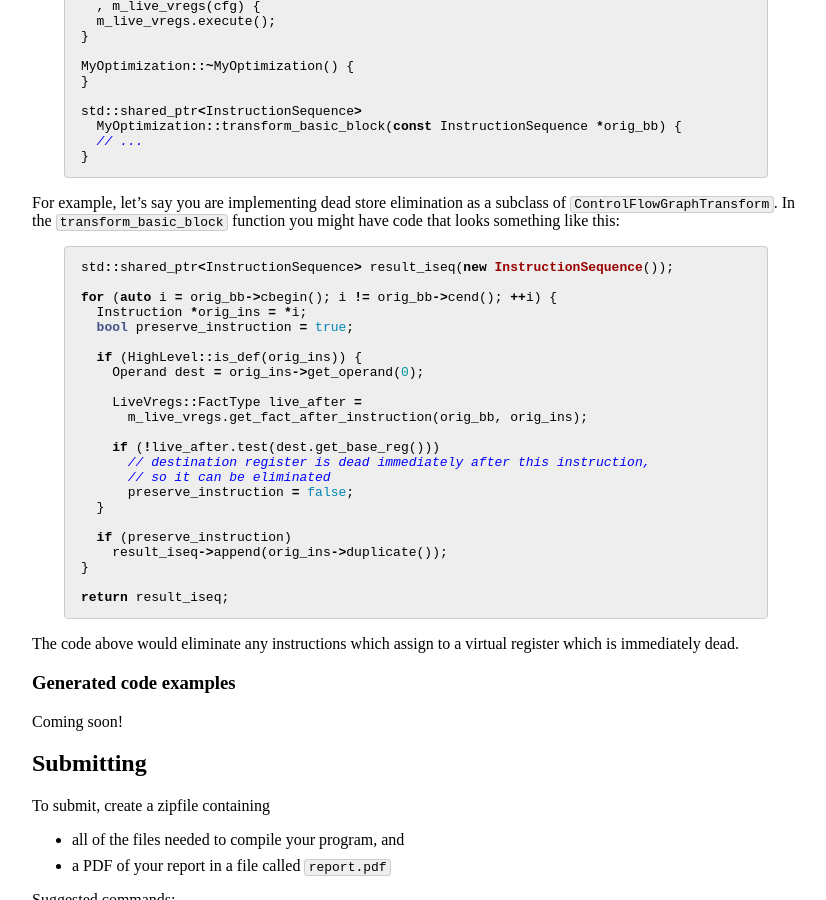
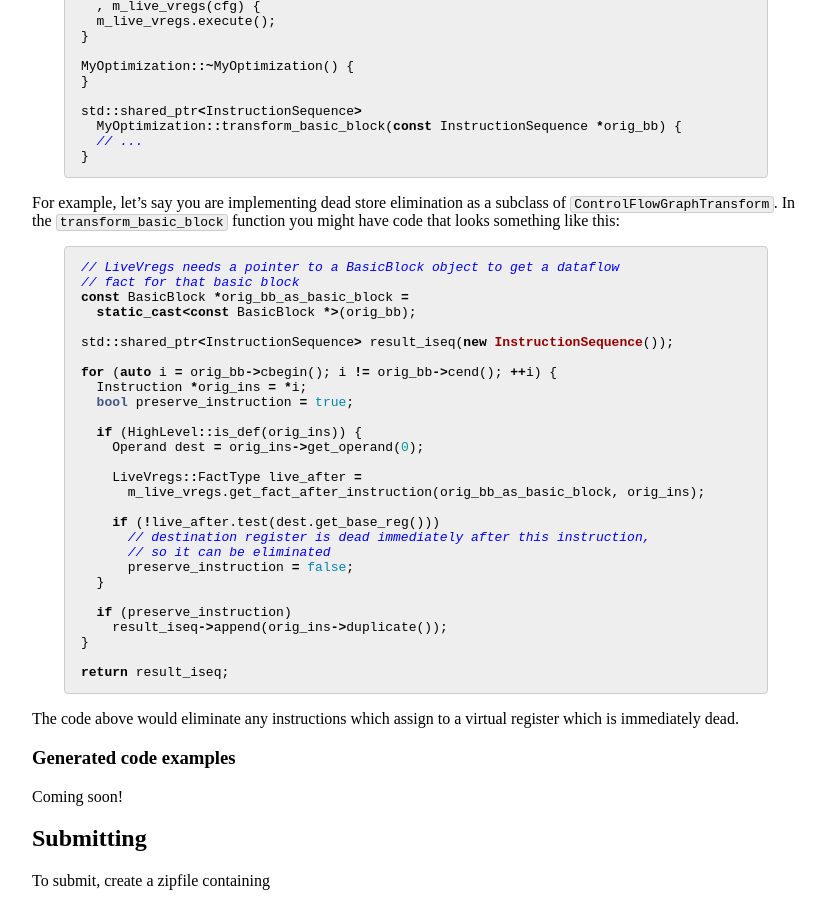
Before and after one commit to jhucompilers/fall2022, a Jekyll site: the page built from assign/assign05.md, in a window 1280 px wide and 900 px high, scrolled down 4390 px. Shown: the whole window, without its empty margins (224-1050 px from the left). Built offline with Jekyll 4.4.1, drawn with Linux system fonts in a browser that asks for light colours.

Commit message:
need to cast InstructionSequence* to BasicBlock *

````diff
--- a/assign/assign05.md
+++ b/assign/assign05.md
@@ -294,6 +294,11 @@ of `ControlFlowGraphTransform`. In the `transform_basic_block` function
 you might have code that looks something like this:
 
 ```c++
+// LiveVregs needs a pointer to a BasicBlock object to get a dataflow
+// fact for that basic block
+const BasicBlock *orig_bb_as_basic_block =
+  static_cast<const BasicBlock *>(orig_bb);
+
 std::shared_ptr<InstructionSequence> result_iseq(new InstructionSequence());
 
 for (auto i = orig_bb->cbegin(); i != orig_bb->cend(); ++i) {
@@ -304,7 +309,7 @@ for (auto i = orig_bb->cbegin(); i != orig_bb->cend(); ++i) {
     Operand dest = orig_ins->get_operand(0);
 
     LiveVregs::FactType live_after =
-      m_live_vregs.get_fact_after_instruction(orig_bb, orig_ins);
+      m_live_vregs.get_fact_after_instruction(orig_bb_as_basic_block, orig_ins);
 
     if (!live_after.test(dest.get_base_reg()))
       // destination register is dead immediately after this instruction,
````
